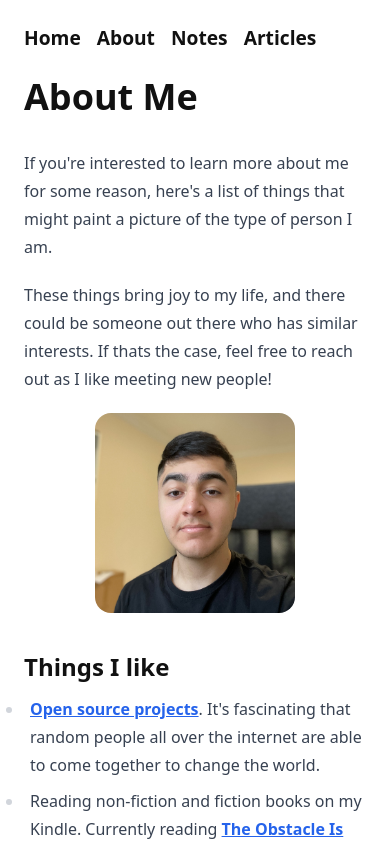
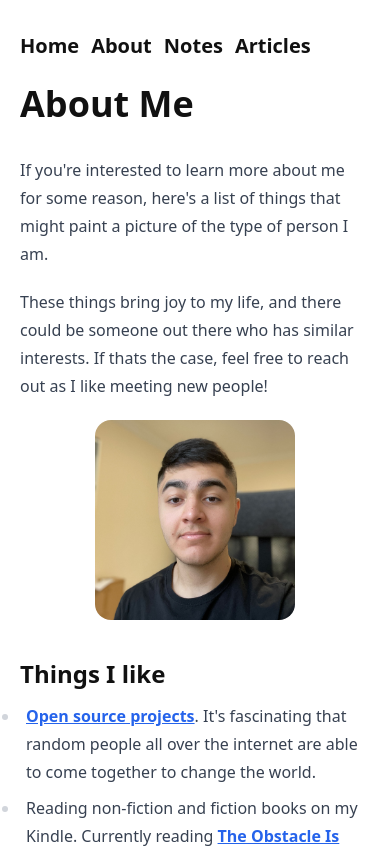
Before and after one commit to pzrsa/parsam.io, a Next.js app: page /about in a window 390 px wide. Shown: the top 848 px of the page. Built offline with nearby package versions, Linux system fonts and the light colour scheme.

Commit message:
update navbar with responsive styles

```diff
--- a/components/Layout.tsx
+++ b/components/Layout.tsx
@@ -12,7 +12,7 @@ const Layout: React.FC = ({ children }) => {
   const image = "/images/avatar.jpg";
 
   return (
-    <div className="max-w-2xl mx-auto px-6 mt-4 mb-6">
+    <div className="max-w-2xl mx-auto px-5 my-8">
       <Head>
         <meta name="robots" content="all" />
         <meta content={description} name="description" />
--- a/components/Navbar.tsx
+++ b/components/Navbar.tsx
@@ -1,5 +1,4 @@
 import Link from "next/link";
-import styles from "../styles/modules/Navbar.module.css";
 
 interface NavbarProps {
   href: string;
@@ -8,14 +7,16 @@ interface NavbarProps {
 const NavLink: React.FC<NavbarProps> = ({ href, text }) => {
   return (
     <Link href={href}>
-      <a className={styles.navLink}>{text}</a>
+      <a className="font-semibold hover:text-neutral-500 dark:hover:text-neutral-400 transition-all text-xl fold:text-base">
+        {text}
+      </a>
     </Link>
   );
 };
 
 const Navbar = () => {
   return (
-    <nav className={styles.navbar}>
+    <nav className="flex flex-wrap gap-3 mb-6">
       <NavLink href="/" text="Home" />
       <NavLink href="/about" text="About" />
       <NavLink href="/notes" text="Notes" />
--- a/styles/modules/Navbar.module.css
+++ /dev/null
@@ -1,41 +0,0 @@
-.navbar {
-  display: flex;
-  flex-wrap: wrap;
-  gap: 1rem;
-  flex-direction: row;
-  align-items: center;
-  margin-bottom: 1rem;
-  height: 45px;
-}
-
-.navLink {
-  font-weight: 725;
-  transition: 125ms;
-  text-decoration: none;
-  color: inherit;
-}
-
-.navLink:hover {
-  color: #999;
-  text-decoration: none;
-}
-
-.toggle {
-  margin: auto;
-  display: flex;
-  align-items: center;
-}
-
-/* If the screen size is 301px wide or more (desktop) */
-@media screen and (min-width: 301px) {
-  .navbar {
-    font-size: 1.2rem;
-  }
-}
-
-/* If the screen size is 300px wide or less (mobile) */
-@media screen and (max-width: 300px) {
-  .navbar {
-    font-size: 1rem;
-  }
-}
--- a/tailwind.config.js
+++ b/tailwind.config.js
@@ -37,6 +37,9 @@ module.exports = {
         },
       }),
     },
+    screens: {
+      fold: { max: "325px" },
+    },
   },
   plugins: [require("@tailwindcss/typography")],
 };
```
